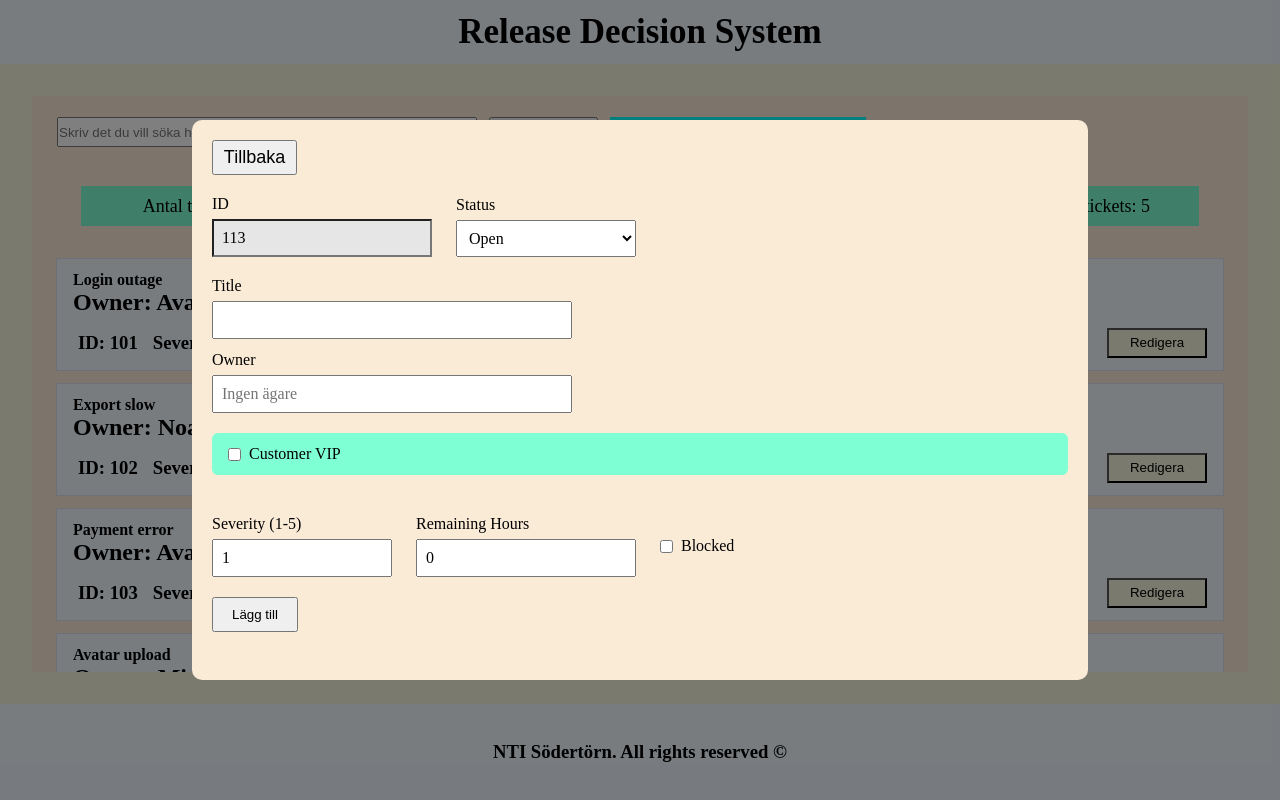
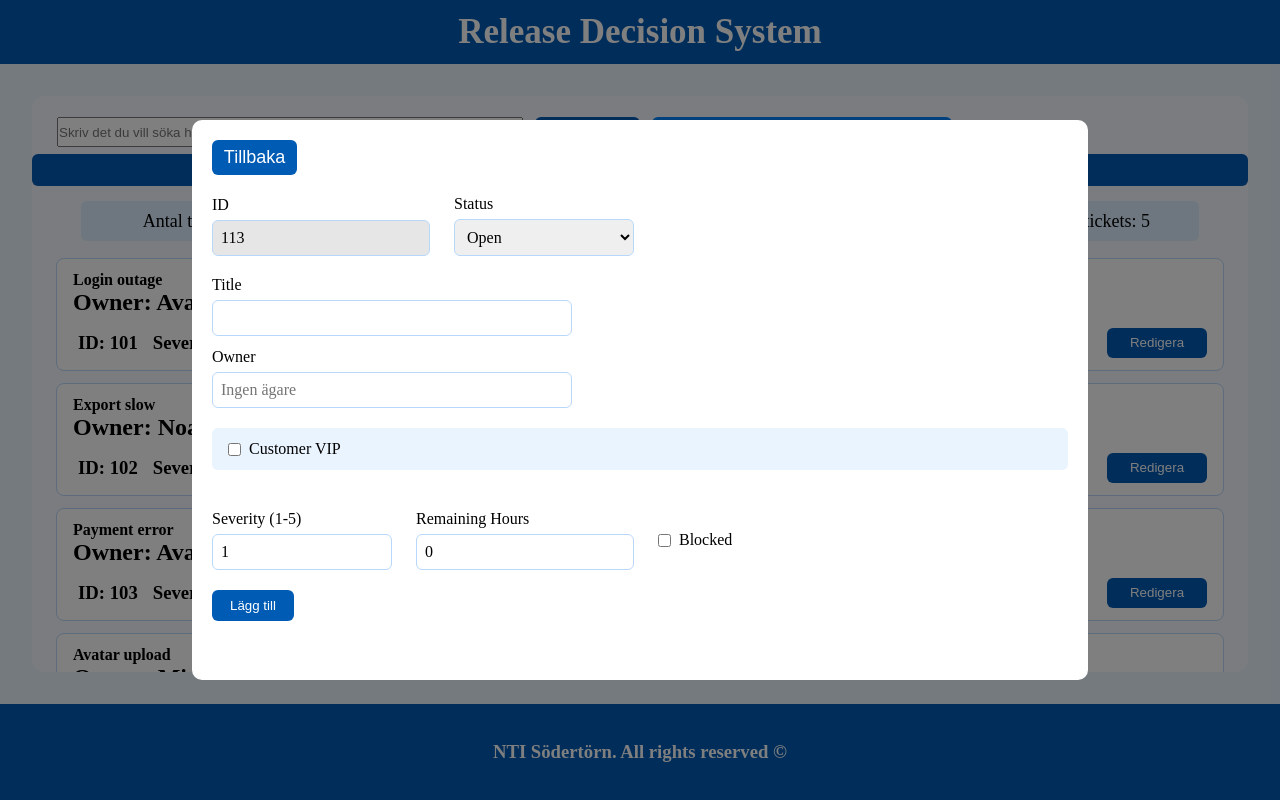
Before and after one commit to PavleMilo/Release-Decision-System, a website: page Frontend/HTML/index.html in a window 1280 px wide. Both pictures are taken after a click on the button "Lägg till ticket". Drawn offline with Linux system fonts and the light colour scheme.

Commit message:
sista push, css har blivit snyggt och allt är klart

```diff
--- a/Frontend/HTML/index.html
+++ b/Frontend/HTML/index.html
@@ -18,7 +18,7 @@
     <main>
         <article id="parent-container">
             <form id="parent-sökväg">
-                <input id="child-sökväg" placeholder="Skriv det du vill söka här...">
+                <input id="child-sökväg" placeholder="Skriv det du vill söka här... (för att söka id skriv i nummer annars är det timmar)">
                 <button id="add-ticket-button" type="button">Lägg till ticket</button>
                 <p id="release-decision"></p>
 
--- a/Frontend/style.css
+++ b/Frontend/style.css
@@ -12,7 +12,8 @@ body {
 header {
     width: 100vw;
     height: 8vh;
-    background-color: aliceblue;
+    background-color: #005bb5;
+    color: #fff;
     display: flex;
     justify-content: center;
     align-items: center;
@@ -21,7 +22,7 @@ header {
 main {
     width: 100vw;
     height: 80vh;
-    background-color: beige;
+    background-color: #eaf4ff;
     display: flex;
     justify-content: center;
     align-items: center;
@@ -34,9 +35,10 @@ header h1 {
 #parent-container {
     width: 95vw;
     height: 90%;
-    background-color: antiquewhite;
+    background-color: #f5f9ff;
     display: flex;
     flex-direction: column;
+    border-radius: 12px;
 }
 
 #parent-container-redigera {
@@ -64,7 +66,7 @@ header h1 {
     height: 70%;
     padding: 20px;
     box-sizing: border-box;
-    background-color: antiquewhite;
+    background-color: #fff;
     overflow-y: auto;
     border-radius: 10px;
 }
@@ -74,6 +76,10 @@ header h1 {
     height: 35px;
     cursor: pointer;
     font-size: 18px;
+    color: #fff;
+    background-color: #005bb5;
+    border: 0;
+    border-radius: 6px;
 }
 
 #edit-content {
@@ -116,6 +122,8 @@ header h1 {
     min-width: 180px;
     padding: 8px;
     font: inherit;
+    border: 1px solid #b8d8fa;
+    border-radius: 6px;
 }
 
 .popup-id-status input[readonly] {
@@ -130,7 +138,7 @@ header h1 {
 .popup-vip {
     width: 100%;
     padding: 12px 16px;
-    background-color: aquamarine;
+    background-color: #eaf4ff;
     border-radius: 6px;
 }
 
@@ -153,6 +161,10 @@ header h1 {
 .ticket-save {
     padding: 8px 18px;
     cursor: pointer;
+    color: #fff;
+    background-color: #005bb5;
+    border: 0;
+    border-radius: 6px;
 }
 
 .ticket-form-actions {
@@ -167,6 +179,7 @@ header h1 {
     background-color: #a00000;
     border: 0;
     cursor: pointer;
+    border-radius: 6px;
 }
 
 .edit-error {
@@ -184,7 +197,7 @@ header h1 {
 }
 
 #child-sökväg {
-    width: min(40%, 420px);
+    width: min(40%, 470px);
     height: 30px;
     margin: 25px 0 10px;
 }
@@ -194,6 +207,10 @@ header h1 {
     margin-top: 15px;
     padding: 0 12px;
     cursor: pointer;
+    color: #fff;
+    background-color: #005bb5;
+    border: 0;
+    border-radius: 6px;
 }
 
 .container-nav {
@@ -202,7 +219,8 @@ header h1 {
     align-items: center;
     width: 20%;
     max-height: 90%;
-    background-color: aquamarine;
+    background-color: #dceeff;
+    border-radius: 8px;
 }
 
 #child-svar {
@@ -218,14 +236,23 @@ header h1 {
     display: flex;
     align-items: center;
     padding: 0 12px;
+    background-color: #005bb5;
+    color: #fff;
+    border-radius: 6px;
 }
 
 #release-decision {
     height: 30px;
-    width: auto;
+    width: 300px;
     margin-top: 15px;
-    background-color: aqua;
+    display: flex;
+    align-items: center;
+    justify-content: center;
+    background-color: #0081fa;
+    color: #fff;
     font-size: 20px;
+    border-radius: 6px;
+    text-align: center;
 }
 
 #parent-release-analysis {
@@ -240,15 +267,17 @@ header h1 {
     display: flex;
     justify-content: space-evenly;
     align-self: center;
+    margin-top: 15px;
 }
 
 .release-analysis {
     width: 20%;
     height: 100%;
-    background-color: aquamarine;
+    background-color: #dceeff;
     text-align: center;
     line-height: 40px;
     font-size: 18px;
+    border-radius: 6px;
 }
 
 #release-analysis-tickets {
@@ -265,12 +294,13 @@ header h1 {
     width: 100%;
     min-height: 100px;
     padding: 12px 16px;
-    background-color: aliceblue;
-    border: 1px solid #dbe3ef;
+    background-color: #fff;
+    border: 1px solid #b8d8fa;
     display: flex;
     flex-direction: column;
     justify-content: space-between;
     gap: 12px;
+    border-radius: 8px;
 }
 
 #ticketHolder {
@@ -311,13 +341,17 @@ header h1 {
     width: 100px;
     height: 30px;
     margin-left: auto;
-    background-color: beige;
+    color: #fff;
+    background-color: #005bb5;
+    border: 0;
+    border-radius: 6px;
 }
 
 footer {
     width: 100vw;
     height: 12vh;
-    background-color: aliceblue;
+    background-color: #005bb5;
+    color: #fff;
     display: flex;
     justify-content: center;
     align-items: center;
```
